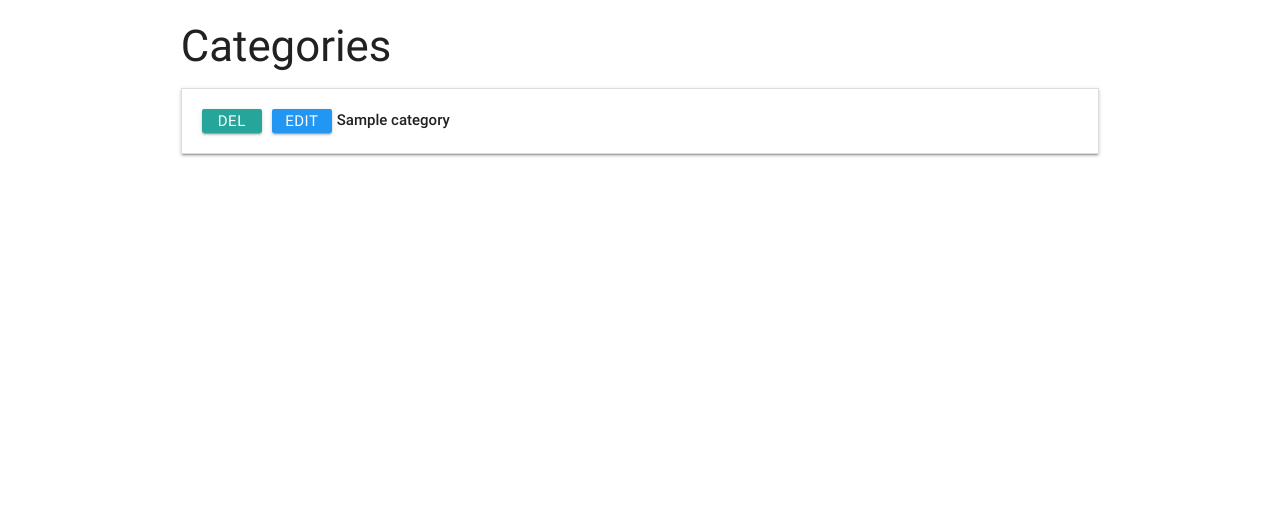
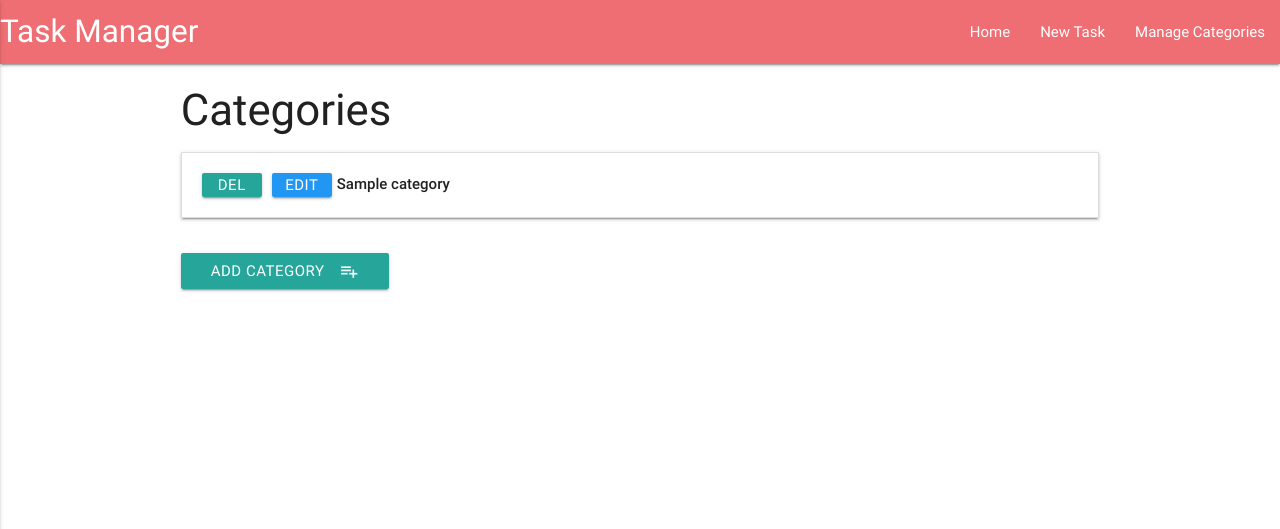
Before and after one commit to rimantascode/task-manager-miniproject, a Flask app: page /get_categories in a window 1280 px wide. Shown: the top 529 px of the page. Run offline with Flask 2, Linux system fonts and the light colour scheme; a database or web service that is not in the repository returns one stand-in record (Sample ...); some libraries are stand-ins or nearby versions.

Commit message:
added navbar

```diff
--- a/app.py
+++ b/app.py
@@ -80,6 +80,17 @@ def delete_category(category_id):
     mongo.db.categories.remove({'_id': ObjectId(category_id)})
     return redirect(url_for('get_categories'))
 
+@app.route('/insert_category', methods=['POST'])
+def insert_category():
+    category_doc = {'category_name': request.form.get('category_name')}
+    mongo.db.categories.insert_one(category_doc)
+    return redirect(url_for('get_categories'))
+
+
+@app.route('/add_category')
+def add_category():
+    return render_template('addcategory.html')
+
 
 if __name__ == '__main__':
     app.run(host=os.environ.get('IP'),
--- a/templates/addtask.html
+++ b/templates/addtask.html
@@ -32,7 +32,7 @@
 				<label for="icon_telephone">Task Description</label>
 			</div>
 		</div>
-    <div class="row">
+		<div class="row" id="matfix">
 			<div class="input-field col s12">
 				<i class="material-icons prefix">today</i>
 				<input id="due_date" name="due_date" type="text" class="datepicker" />
--- a/templates/base.html
+++ b/templates/base.html
@@ -1,22 +1,31 @@
 <!DOCTYPE html>
 <html>
+
 <head>
-    <link
-      href="https://fonts.googleapis.com/icon?family=Material+Icons"
-      rel="stylesheet"
-    />
-    <link
-      rel="stylesheet"
-      href="https://cdnjs.cloudflare.com/ajax/libs/materialize/0.100.2/css/materialize.min.css"
-    />
-    <link
-      rel="stylesheet"
-      href="{{url_for('static', filename='css/style.css')}}"
-      type="text/css"
-    />
+	<link href="https://fonts.googleapis.com/icon?family=Material+Icons" rel="stylesheet" />
+	<link rel="stylesheet" href="https://cdnjs.cloudflare.com/ajax/libs/materialize/0.100.2/css/materialize.min.css" />
+	<link rel="stylesheet" href="{{url_for('static', filename='css/style.css')}}" type="text/css" />
 </head>
 
 <body>
+
+	<header>
+		<nav>
+			<div class="nav-wrapper">
+				<a href="{{url_for('get_tasks')}}" class="brand-logo">Task Manager</a>
+				<a href="#" data-activates="mobile-demo" class="button-collapse"><i class="material-icons">menu</i></a>
+				<ul id="nav-mobile" class="right hide-on-med-and-down">
+					<li><a href="{{url_for('get_tasks')}}">Home</a></li>
+					<li><a href="{{url_for('add_task')}}">New Task</a></li>
+					<li><a href="{{url_for('get_categories')}}">Manage Categories</a></li>
+				</ul>
+				<ul class="side-nav" id="mobile-demo">
+					<li><a href="{{url_for('get_tasks')}}">Home</a></li>
+					<li><a href="{{url_for('add_task')}}">New Task</a></li>
+					<li><a href="{{url_for('get_categories')}}">Manage Categories</a></li>
+				</ul>
+			</div>
+		</nav>
 		<div class="container">
 			{% block content %} {% endblock %}
 		</div>
@@ -26,6 +35,7 @@
 			$(document).ready(function () {
         $(".collapsible").collapsible();
         $("select").material_select();
+		$(".button-collapse").sideNav();
       });
 
       $(".datepicker").pickadate({
@@ -36,6 +46,10 @@
         close: "Ok",
         closeOnSelect: false, // Close upon selecting a date,
       });
+	document.getElementById("matfix").addEventListener("click", function(e) {
+	e.stopPropagation();
+	});
 		</script>
 </body>
+
 </html>
--- a/templates/categories.html
+++ b/templates/categories.html
@@ -21,4 +21,9 @@
 
 	</ul>
 </div>
+<div class="row">
+	<a href="{{url_for('add_category')}}" class="waves-effect waves-light btn">
+		<i class="material-icons right">playlist_add</i>Add Category
+	</a>
+</div>
 {% endblock %}
```
Also changed, not shown: templates/addcategory.html (added, +19 -0 lines), templates/edittask.html (+3 -8 lines). Lines whose indentation alone changed are shown as unchanged.
